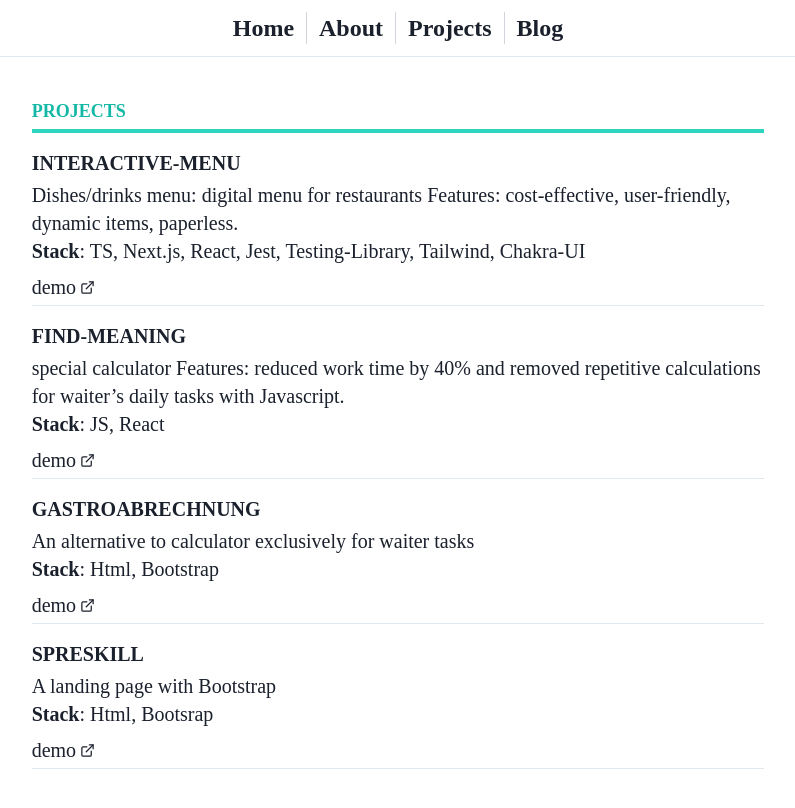
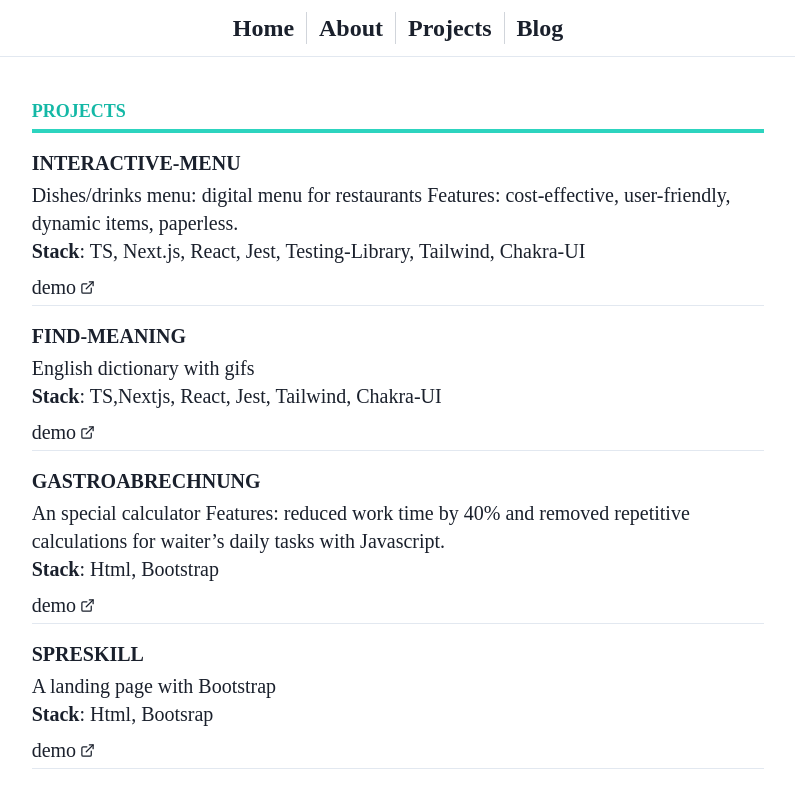
Before and after one commit to Ali-Hussein-dev/Ali-Hussein-dev, a Next.js app: page /Projects in a window 1280 px wide. Shown: the top 808 px of the page, without its empty margins (242-1037 px from the left). Built offline with nearby package versions, Linux system fonts and the light colour scheme.

Commit message:
feat (ProjectCard) update url, description

```diff
--- a/src/pages/Projects.tsx
+++ b/src/pages/Projects.tsx
@@ -11,16 +11,16 @@ const projects = [
     stack: 'TS, Next.js, React, Jest, Testing-Library, Tailwind, Chakra-UI',
   },
   {
-    href: 'https://find-meaning.web.app/',
-    name: 'Find-meaning',
-    description:
-      'special calculator \nFeatures: reduced work time by 40% and removed repetitive calculations for waiter’s daily tasks with Javascript.',
-    stack: 'JS, React',
+    href: 'https://find-meaning.vercel.app/',
+    name: 'Find-Meaning',
+    description: 'English dictionary with gifs',
+    stack: 'TS,Nextjs, React, Jest, Tailwind, Chakra-UI',
   },
   {
     href: 'https://gastroabrechnung.firebaseapp.com/',
     name: 'Gastroabrechnung',
-    description: 'An alternative to calculator exclusively for waiter tasks',
+    description:
+      'An special calculator \nFeatures: reduced work time by 40% and removed repetitive calculations for waiter’s daily tasks with Javascript.',
     stack: 'Html, Bootstrap',
   },
   {
```
